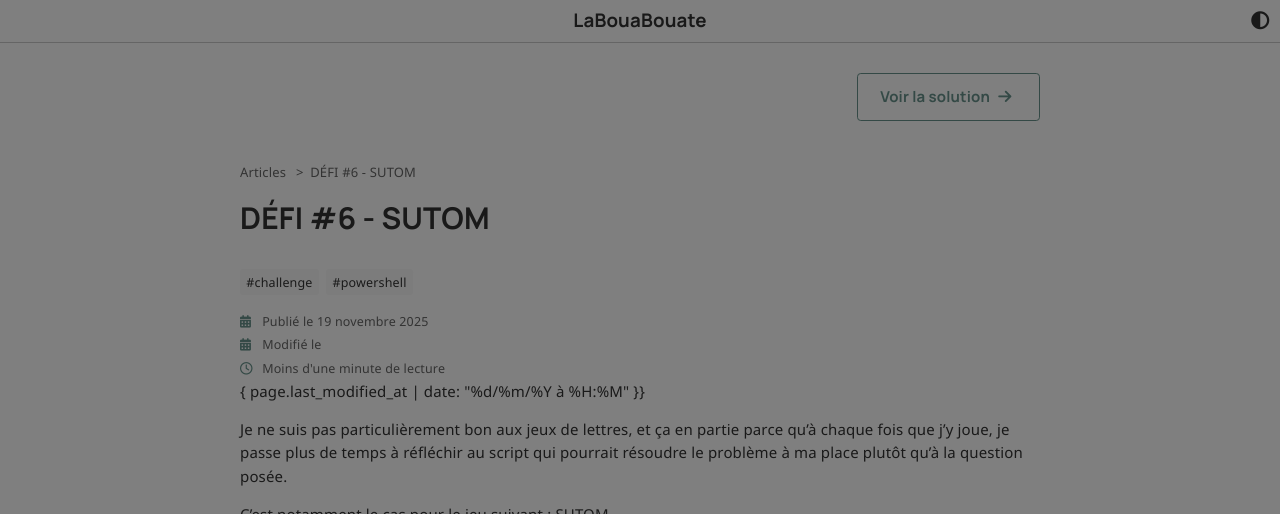
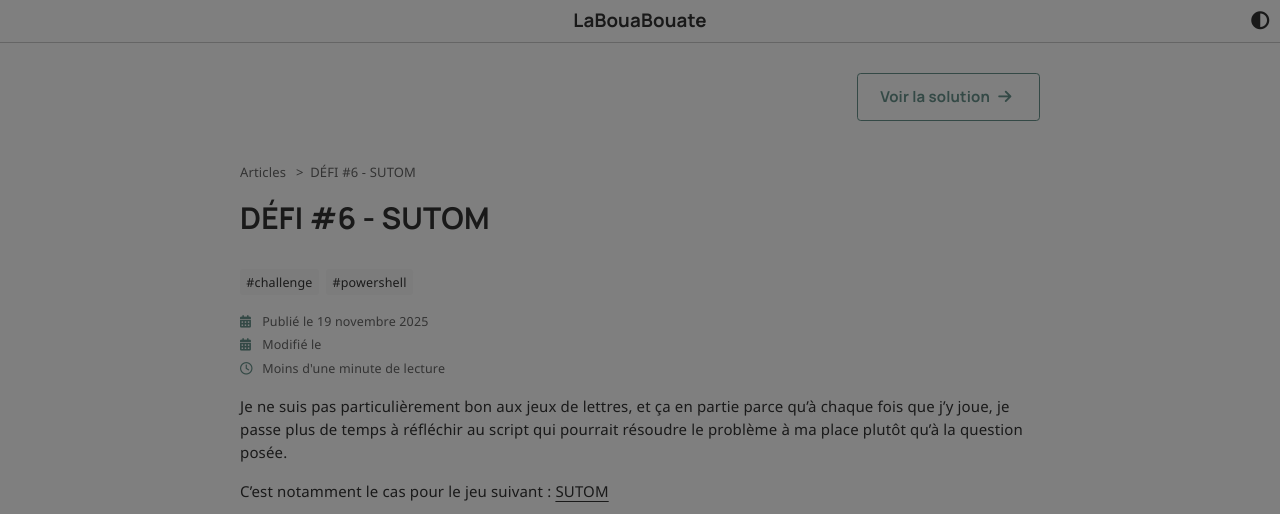
Before and after one commit to leobouard/leobouard.github.io, a Jekyll site: the page built from _posts/2025/2025-11-19-sutom.md, in a window 1280 px wide and 900 px high, cut to the strip 0-514 px from the top of the window. Built offline with Jekyll 4.4.1, drawn with Linux system fonts in a browser that asks for light colours; nearby versions of some CDN libraries; some web fonts are replaced; comment, search, counter and statistics services are not loaded.

Commit message:
Update post.html

```diff
--- a/_layouts/post.html
+++ b/_layouts/post.html
@@ -42,7 +42,7 @@ layout: default
   {% if page.prevLink == nil %}
     {% include article-info.html date=page.date last_modified_at=page.last_modified_at content=page.content %}
   {% endif %}
-  <span>{ page.last_modified_at | date: "%d/%m/%Y à %H:%M" }}</span>
+  <span>{{ page.last_modified_at | date: "%d/%m/%Y à %H:%M" }}</span>
 
   <!-- Article content -->
   {{ content }}
```
